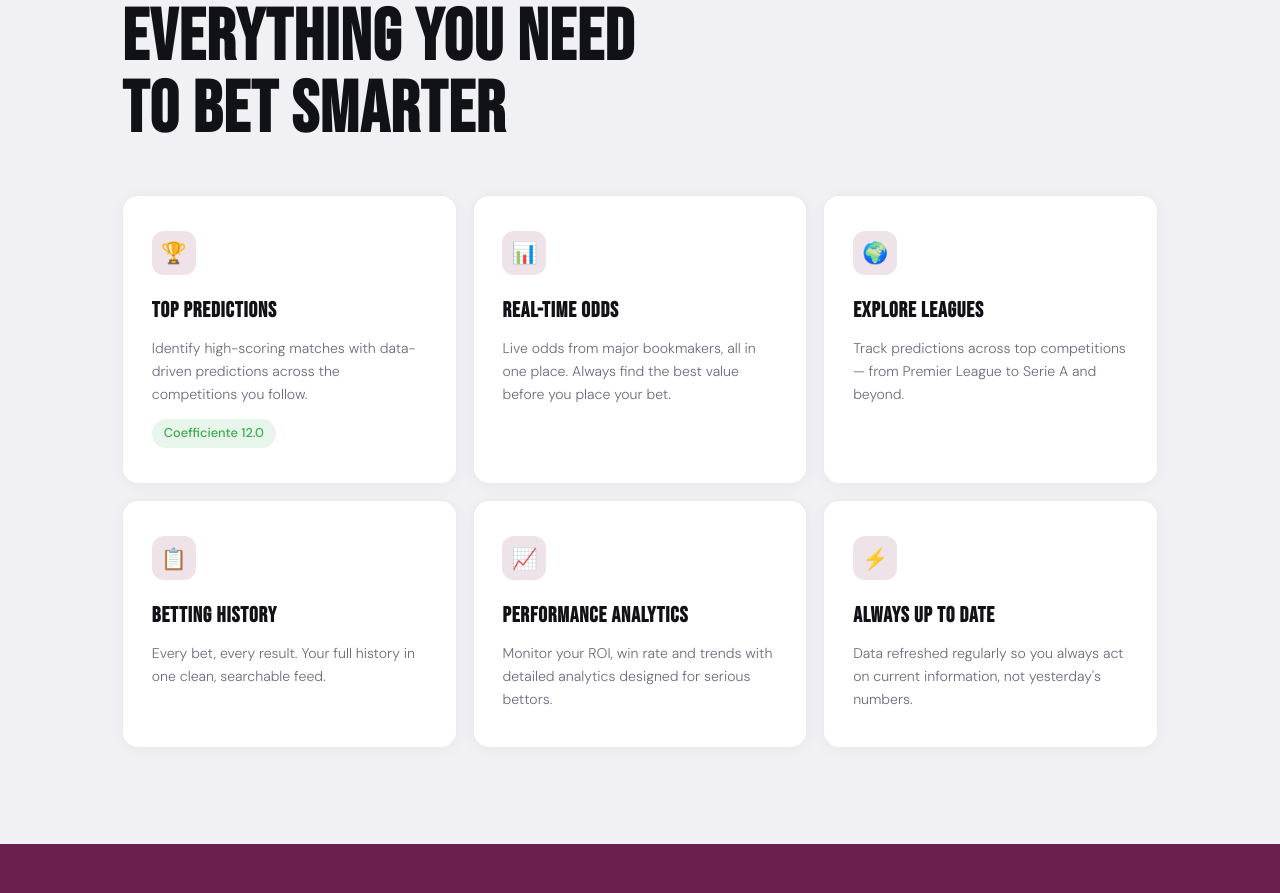
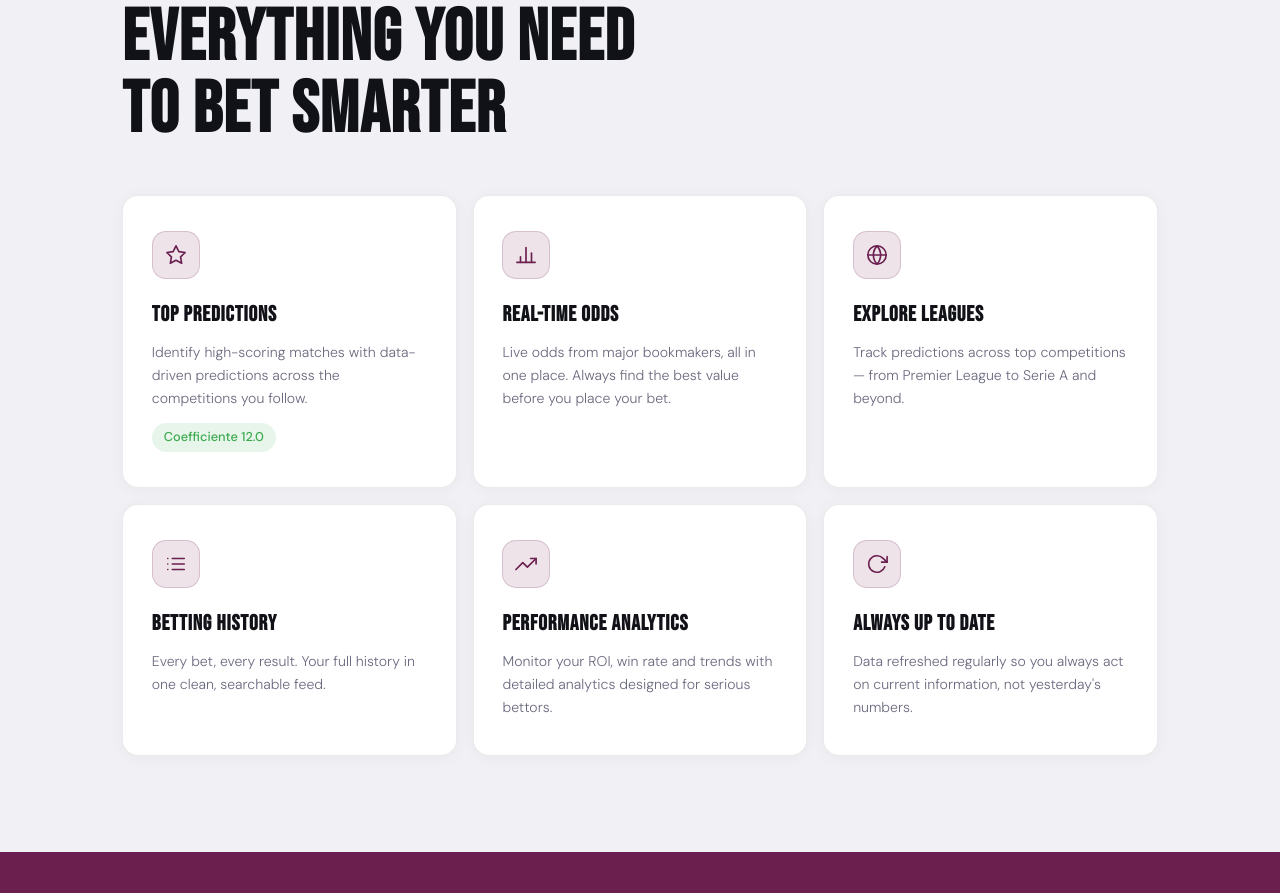
Before and after one commit to emon-77/betandwin, a plain HTML site: page index.html in a window 1280 px wide. Shown: the part 927-1820 px from the top of the page. Drawn offline with Linux system fonts and the light colour scheme.

Commit message:
Enhance feature icons with new styles and SVGs
Updated feature icon styles and added SVG icons for features.

```diff
--- a/index.html
+++ b/index.html
@@ -247,13 +247,15 @@
     }
 
     .feature-icon {
-      width: 44px; height: 44px;
-      border-radius: 12px;
+      width: 48px; height: 48px;
+      border-radius: 14px;
       background: var(--plum-dim);
+      border: 1px solid var(--plum-border);
       display: flex; align-items: center; justify-content: center;
-      font-size: 1.3rem;
       margin-bottom: 1.2rem;
+      flex-shrink: 0;
     }
+    .feature-icon svg { display: block; }
 
     .feature h3 {
       font-family: 'Bebas Neue', sans-serif;
@@ -442,33 +444,75 @@
     <h2>Everything you need<br/>to bet smarter</h2>
     <div class="features-grid">
       <div class="feature">
-        <div class="feature-icon">🏆</div>
+        <div class="feature-icon">
+          <!-- Trophy / star prediction -->
+          <svg width="22" height="22" viewBox="0 0 24 24" fill="none" stroke="var(--plum)" stroke-width="1.8" stroke-linecap="round" stroke-linejoin="round">
+            <polygon points="12 2 15.09 8.26 22 9.27 17 14.14 18.18 21.02 12 17.77 5.82 21.02 7 14.14 2 9.27 8.91 8.26 12 2"/>
+          </svg>
+        </div>
         <h3>Top Predictions</h3>
         <p>Identify high-scoring matches with data-driven predictions across the competitions you follow.</p>
         <span class="coeff">Coefficiente 12.0</span>
       </div>
       <div class="feature">
-        <div class="feature-icon">📊</div>
+        <div class="feature-icon">
+          <!-- Bar chart / odds -->
+          <svg width="22" height="22" viewBox="0 0 24 24" fill="none" stroke="var(--plum)" stroke-width="1.8" stroke-linecap="round" stroke-linejoin="round">
+            <line x1="18" y1="20" x2="18" y2="10"/>
+            <line x1="12" y1="20" x2="12" y2="4"/>
+            <line x1="6" y1="20" x2="6" y2="14"/>
+            <line x1="2" y1="20" x2="22" y2="20"/>
+          </svg>
+        </div>
         <h3>Real-Time Odds</h3>
         <p>Live odds from major bookmakers, all in one place. Always find the best value before you place your bet.</p>
       </div>
       <div class="feature">
-        <div class="feature-icon">🌍</div>
+        <div class="feature-icon">
+          <!-- Globe / leagues -->
+          <svg width="22" height="22" viewBox="0 0 24 24" fill="none" stroke="var(--plum)" stroke-width="1.8" stroke-linecap="round" stroke-linejoin="round">
+            <circle cx="12" cy="12" r="10"/>
+            <line x1="2" y1="12" x2="22" y2="12"/>
+            <path d="M12 2a15.3 15.3 0 0 1 4 10 15.3 15.3 0 0 1-4 10 15.3 15.3 0 0 1-4-10 15.3 15.3 0 0 1 4-10z"/>
+          </svg>
+        </div>
         <h3>Explore Leagues</h3>
         <p>Track predictions across top competitions — from Premier League to Serie A and beyond.</p>
       </div>
       <div class="feature">
-        <div class="feature-icon">📋</div>
+        <div class="feature-icon">
+          <!-- List / history -->
+          <svg width="22" height="22" viewBox="0 0 24 24" fill="none" stroke="var(--plum)" stroke-width="1.8" stroke-linecap="round" stroke-linejoin="round">
+            <line x1="8" y1="6" x2="21" y2="6"/>
+            <line x1="8" y1="12" x2="21" y2="12"/>
+            <line x1="8" y1="18" x2="21" y2="18"/>
+            <line x1="3" y1="6" x2="3.01" y2="6"/>
+            <line x1="3" y1="12" x2="3.01" y2="12"/>
+            <line x1="3" y1="18" x2="3.01" y2="18"/>
+          </svg>
+        </div>
         <h3>Betting History</h3>
         <p>Every bet, every result. Your full history in one clean, searchable feed.</p>
       </div>
       <div class="feature">
-        <div class="feature-icon">📈</div>
+        <div class="feature-icon">
+          <!-- Trend up / analytics -->
+          <svg width="22" height="22" viewBox="0 0 24 24" fill="none" stroke="var(--plum)" stroke-width="1.8" stroke-linecap="round" stroke-linejoin="round">
+            <polyline points="23 6 13.5 15.5 8.5 10.5 1 18"/>
+            <polyline points="17 6 23 6 23 12"/>
+          </svg>
+        </div>
         <h3>Performance Analytics</h3>
         <p>Monitor your ROI, win rate and trends with detailed analytics designed for serious bettors.</p>
       </div>
       <div class="feature">
-        <div class="feature-icon">⚡</div>
+        <div class="feature-icon">
+          <!-- Refresh / up to date -->
+          <svg width="22" height="22" viewBox="0 0 24 24" fill="none" stroke="var(--plum)" stroke-width="1.8" stroke-linecap="round" stroke-linejoin="round">
+            <polyline points="23 4 23 10 17 10"/>
+            <path d="M20.49 15a9 9 0 1 1-2.12-9.36L23 10"/>
+          </svg>
+        </div>
         <h3>Always Up to Date</h3>
         <p>Data refreshed regularly so you always act on current information, not yesterday's numbers.</p>
       </div>
@@ -500,10 +544,6 @@
           <p>We are continuously adding competitions. Send us a request and we'll prioritise it in the next update.</p>
         </div>
         <div class="faq-item">
-          <h4>How do I report a wrong prediction or result?</h4>
-          <p>Use the contact button above and include the match details. We review all reports manually.</p>
-        </div>
-        <div class="faq-item">
           <h4>Is Bet&amp;Win free?</h4>
           <p>Bet&amp;Win is free to download and use. Premium features will be available in a future update.</p>
         </div>
```
